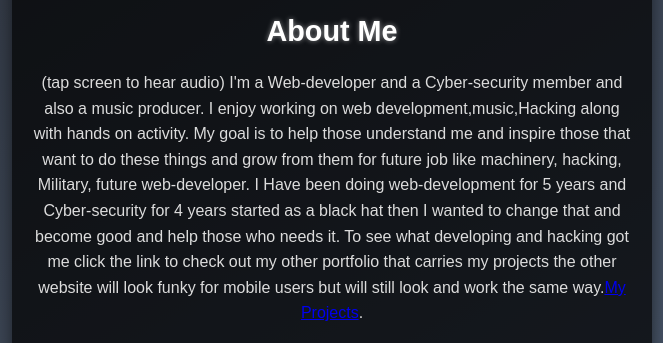
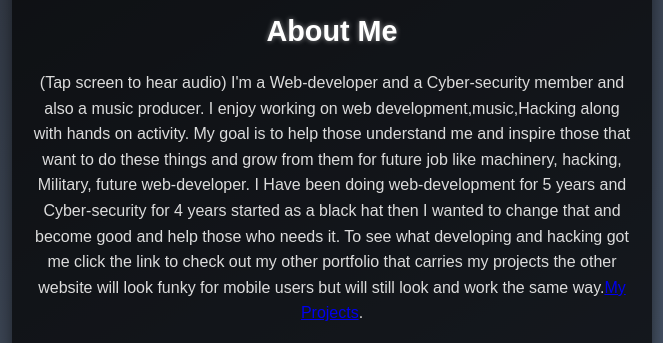
Before and after one commit to dhkiller350/About-me.com, a plain HTML site: page index.html in a window 1280 px wide. Shown: the part 231-574 px from the top of the page, 308-971 px from the left. Drawn offline with Linux system fonts and the light colour scheme.

Commit message:
Update index.html

```diff
--- a/index.html
+++ b/index.html
@@ -15,7 +15,7 @@
         <section class="about">
             <h2>About Me</h2>
             <p>
-                (tap screen to hear audio)
+                (Tap screen to hear audio)
                 I'm a Web-developer and a Cyber-security member and also a music producer. I enjoy working on web development,music,Hacking along with hands on activity.
                 My goal is to help those understand me and inspire those that want to do these things and grow from them for future job like machinery, hacking, Military, future web-developer.
                 I Have been doing web-development for 5 years and Cyber-security for 4 years started as a black hat then I wanted to change that and become good and help those who needs it.
```
